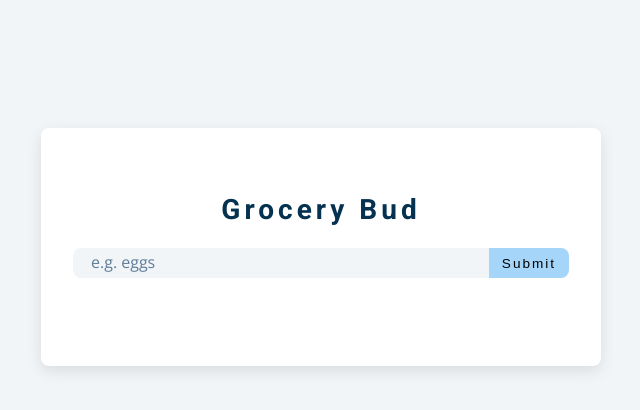
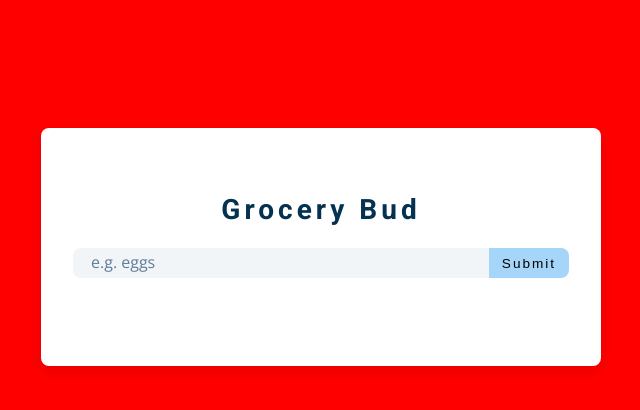
Before and after one commit to notacoham/temp-grocerybud-2024, a plain HTML site: page index.html in a window 1280 px wide. Shown: the whole page, without its empty margins (319-959 px from the left). Drawn offline with nearby package versions, Linux system fonts and the light colour scheme.

Commit message:
changed background to red

```diff
--- a/styles.css
+++ b/styles.css
@@ -68,7 +68,7 @@ Global Styles
 }
 body {
   font-family: var(--ff-secondary);
-  background: var(--clr-grey-10);
+  background: red;
   color: var(--clr-grey-1);
   line-height: 1.5;
   font-size: 0.875rem;
```
